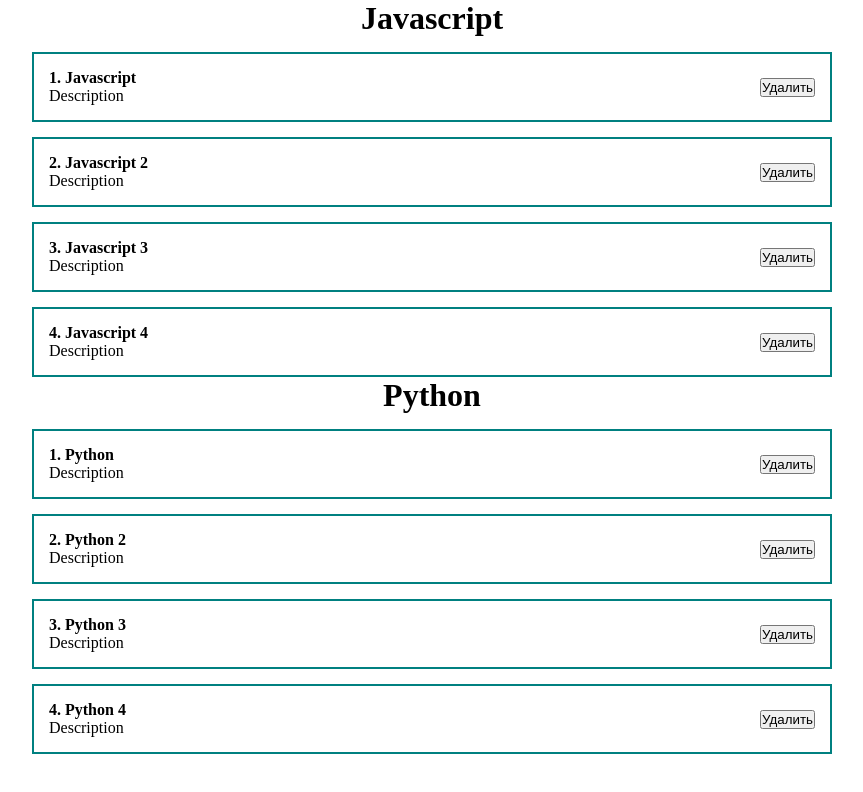
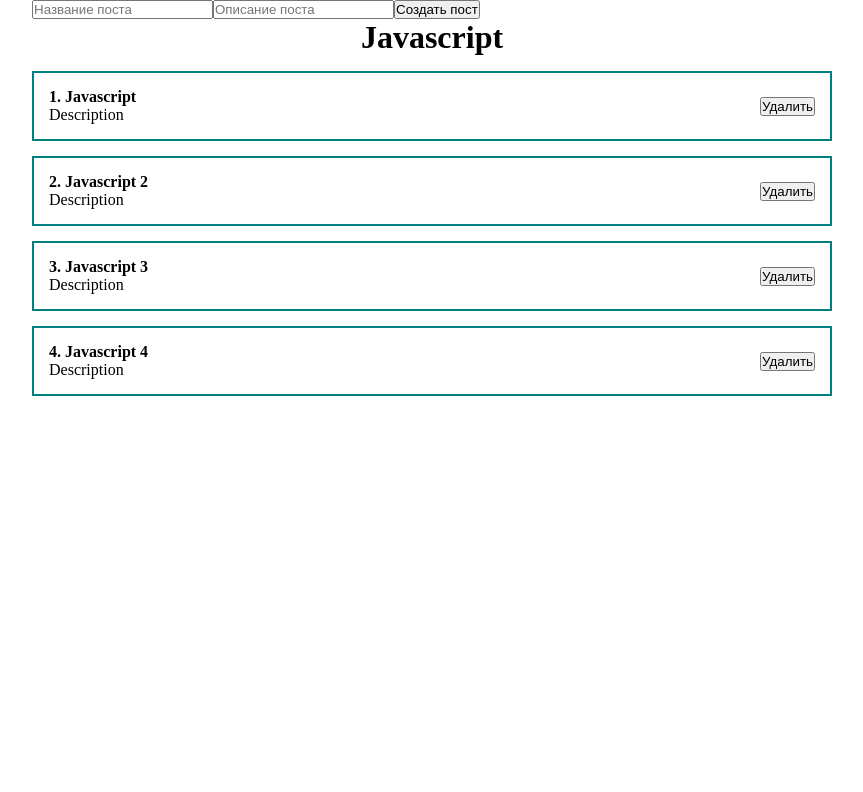
Before and after one commit to Dennikoff/ReactJS, a React (Create React App) app: page / in a window 1280 px wide. Shown: the top 792 px of the page, without its empty margins (208-1071 px from the left). Built offline with nearby package versions, Linux system fonts and the light colour scheme.

Commit message:
*.modules.css nice fitch!

```diff
--- a/src/App.js
+++ b/src/App.js
@@ -2,7 +2,7 @@
 // import Counter from "./components/Counter";
 // import ClassCounter from "./components/ClassCounter";
 import './styles/App.css'
-import PostItem from "./components/PostItem";
+// import PostItem from "./components/PostItem";
 import PostList from "./components/PostList";
 
 
@@ -14,21 +14,24 @@
         {id:4, title: 'Javascript 4', body:'Description'}
     ])
 
-    const [posts2, setPosts2] = useState([
-        {id:1, title: 'Python', body:'Description'},
-        {id:2, title: 'Python 2', body:'Description'},
-        {id:3, title: 'Python 3', body:'Description'},
-        {id:4, title: 'Python 4', body:'Description'}
-    ])
-
     return (
     <div className="App">
-        {/*<h1 className={"title"}>Список постов</h1>*/}
+        <form>
+            <input type="text" placeholder={"Название поста"}/>
+            <input type="text" placeholder={"Описание поста"}/>
+            <button>Создать пост</button>
+        </form>
         <PostList posts={posts} title={"Javascript"}/>
-        <PostList posts={posts2} title={"Python"}/>
-
     </div>
   );
 }
 
 export default App;
+
+// <PostList posts={posts2} title={"Python"}/>
+// const [posts2, setPosts2] = useState([
+//     {id:1, title: 'Python', body:'Description'},
+//     {id:2, title: 'Python 2', body:'Description'},
+//     {id:3, title: 'Python 3', body:'Description'},
+//     {id:4, title: 'Python 4', body:'Description'}
+// ])
```
Also changed, not shown: src/components/UI/button/MyButton.jsx (added, +11 -0 lines), src/components/UI/button/MyButton.module.css (added, +8 -0 lines).
